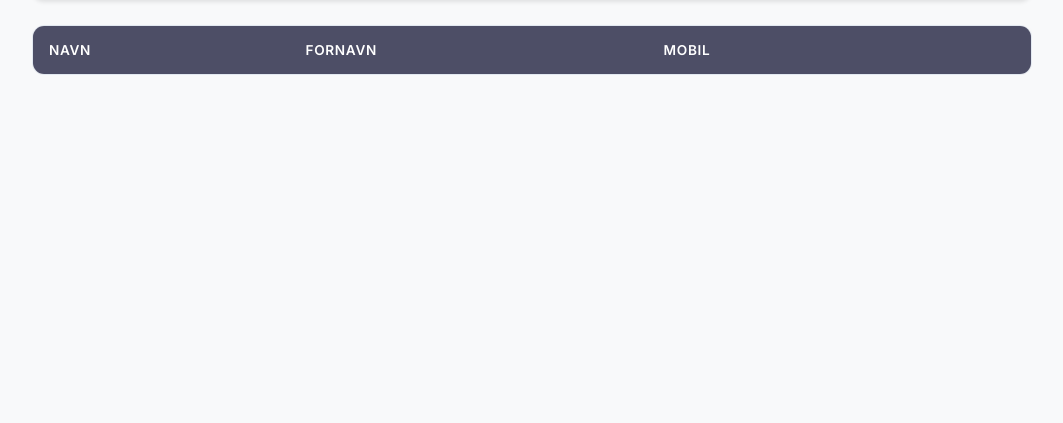
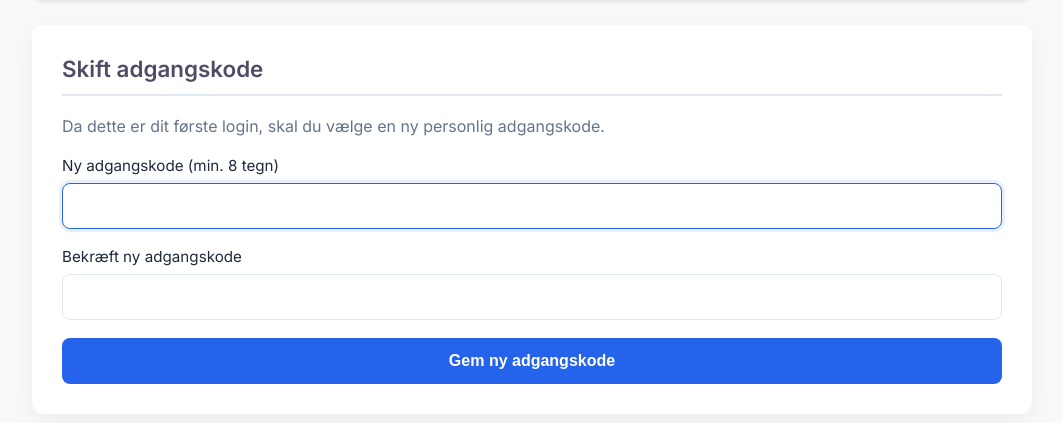
Before and after one commit to LasseHSchmidt/SMSTools, a PHP site: page /index.php?cmd=changepassword in a window 1280 px wide. Shown: the part 213-636 px from the top of the page, without its empty margins (108-1171 px from the left). Run offline with PHP 8.4, Linux system fonts and the light colour scheme; the visitor is signed in with stand-in values (Sample User, id 1); data that the repository does not hold is empty.

Commit message:
Force password change on first login and prevent .env password overwrite

```diff
--- /dev/null
+++ b/changepassword.php
@@ -0,0 +1,75 @@
+<?php
+require_once 'init.php';
+
+if (!$isLoggedIn || !$listid) {
+    header('Location: index.php?cmd=login');
+    exit();
+}
+
+if ($_SERVER['REQUEST_METHOD'] === 'POST' && isset($_POST['change_pw'])) {
+    verify_csrf();
+
+    $newPw     = $_POST['new_password'] ?? '';
+    $confirmPw = $_POST['confirm_password'] ?? '';
+
+    if (strlen($newPw) < 8) {
+        $error = __('pw_err_short');
+    } elseif ($newPw !== $confirmPw) {
+        $error = __('pw_err_mismatch');
+    } else {
+        $mysqli = mysqli_connect($DBhost, $DBuser, $DBpass, $DBName);
+        if (!$mysqli) {
+            die("Connection failed: " . mysqli_connect_error());
+        }
+        mysqli_set_charset($mysqli, "utf8mb4");
+
+        // Verify the new password is not the same as the current default password
+        $stmt = $mysqli->prepare("SELECT Password FROM $TListName WHERE ListId = ? LIMIT 1");
+        $stmt->bind_param("i", $listid);
+        $stmt->execute();
+        $row = $stmt->get_result()->fetch_assoc();
+        $stmt->close();
+
+        if ($row && password_verify($newPw, $row['Password'])) {
+            $error = __('pw_err_same');
+            mysqli_close($mysqli);
+        } else {
+            $hashedPw = password_hash($newPw, PASSWORD_DEFAULT);
+            $upd = $mysqli->prepare("UPDATE $TListName SET Password = ?, MustChangePassword = 0 WHERE ListId = ?");
+            $upd->bind_param("si", $hashedPw, $listid);
+            $upd->execute();
+            $upd->close();
+            mysqli_close($mysqli);
+
+            $_SESSION['must_change_password'] = false;
+            $_SESSION['csrf_token']           = bin2hex(random_bytes(32));
+
+            header("Location: index.php?cmd=receivers&listid=$listid&phone=$fromphone");
+            exit();
+        }
+    }
+}
+?>
+
+<div class="login-container">
+    <h2><?php echo htmlspecialchars(__('pw_change_title'), ENT_QUOTES, 'UTF-8'); ?></h2>
+    <p style="margin-bottom: 20px; color: var(--text-muted);"><?php echo htmlspecialchars(__('pw_change_notice'), ENT_QUOTES, 'UTF-8'); ?></p>
+
+    <?php if (isset($error)): ?>
+        <div class="error-msg"><?php echo htmlspecialchars($error, ENT_QUOTES, 'UTF-8'); ?></div>
+    <?php endif; ?>
+
+    <form method="post" action="index.php?cmd=changepassword">
+        <?php echo csrf_field(); ?>
+        <div class="form-group">
+            <label for="new_password"><?php echo htmlspecialchars(__('pw_new'), ENT_QUOTES, 'UTF-8'); ?></label>
+            <input type="password" name="new_password" id="new_password" autocomplete="new-password" minlength="8" required autofocus />
+        </div>
+        <div class="form-group">
+            <label for="confirm_password"><?php echo htmlspecialchars(__('pw_confirm'), ENT_QUOTES, 'UTF-8'); ?></label>
+            <input type="password" name="confirm_password" id="confirm_password" autocomplete="new-password" minlength="8" required />
+        </div>
+
+        <button type="submit" name="change_pw" class="login-btn"><?php echo htmlspecialchars(__('pw_btn_save'), ENT_QUOTES, 'UTF-8'); ?></button>
+    </form>
+</div>
--- a/index.php
+++ b/index.php
@@ -44,12 +44,14 @@
         <nav id="topmenu">
             <ul>
                 <?php
-                    // Show navigation links only when logged in
+                    // I <nav id="topmenu"> i index.php:
                     if (isset($_SESSION['logged_in']) && $_SESSION['logged_in'] === true) {
-                        echo "<li><a href='index.php?cmd=receivers&listid={$safe_listid}&phone={$safe_phone}' class='menu'>" . htmlspecialchars(__('nav_receivers'), ENT_QUOTES, 'UTF-8') . "</a></li>";
-                        echo "<li><a href='index.php?cmd=receiverforminsert&listid={$safe_listid}&phone={$safe_phone}' class='menu'>" . htmlspecialchars(__('nav_new_receiver'), ENT_QUOTES, 'UTF-8') . "</a></li>";
-                        echo "<li><a href='index.php?cmd=sms2allform&listid={$safe_listid}&phone={$safe_phone}' class='menu'>" . htmlspecialchars(__('nav_send_sms'), ENT_QUOTES, 'UTF-8') . "</a></li>";
-                        echo "<li><a href='index.php?cmd=smsstatus&listid={$safe_listid}&phone={$safe_phone}' class='menu'>" . htmlspecialchars(__('nav_sms_log'), ENT_QUOTES, 'UTF-8') . "</a></li>";
+                        if (empty($_SESSION['must_change_password'])) {
+                            echo "<li><a href='index.php?cmd=receivers&listid=" . htmlspecialchars((string)$listid, ENT_QUOTES, 'UTF-8') . "&phone=" . htmlspecialchars((string)$fromphone, ENT_QUOTES, 'UTF-8') . "' class='menu'>" . htmlspecialchars(__('nav_receivers'), ENT_QUOTES, 'UTF-8') . "</a></li>";
+                            echo "<li><a href='index.php?cmd=receiverforminsert&listid=" . htmlspecialchars((string)$listid, ENT_QUOTES, 'UTF-8') . "&phone=" . htmlspecialchars((string)$fromphone, ENT_QUOTES, 'UTF-8') . "' class='menu'>" . htmlspecialchars(__('nav_new_receiver'), ENT_QUOTES, 'UTF-8') . "</a></li>";
+                            echo "<li><a href='index.php?cmd=sms2allform&listid=" . htmlspecialchars((string)$listid, ENT_QUOTES, 'UTF-8') . "&phone=" . htmlspecialchars((string)$fromphone, ENT_QUOTES, 'UTF-8') . "' class='menu'>" . htmlspecialchars(__('nav_send_sms'), ENT_QUOTES, 'UTF-8') . "</a></li>";
+                            echo "<li><a href='index.php?cmd=smsstatus&listid=" . htmlspecialchars((string)$listid, ENT_QUOTES, 'UTF-8') . "&phone=" . htmlspecialchars((string)$fromphone, ENT_QUOTES, 'UTF-8') . "' class='menu'>" . htmlspecialchars(__('nav_sms_log'), ENT_QUOTES, 'UTF-8') . "</a></li>";
+                        }
                         echo "<li class='logout'><a href='logoff.php'>" . htmlspecialchars(__('nav_logout'), ENT_QUOTES, 'UTF-8') . "</a></li>";
                     }
 
@@ -70,6 +72,7 @@
                     <?php
                         $routes = [
                             'login'              => 'login.php',
+                            'changepassword'     => 'changepassword.php',
                             'receivers'          => 'receivers2.php',
                             'receiverformupdate' => 'receiverformupdate2.php',
                             'receiverforminsert' => 'receiverforminsert2.php',
--- a/init.php
+++ b/init.php
@@ -32,6 +32,9 @@ $isLoggedIn = isset($_SESSION['logged_in']) && $_SESSION['logged_in'] === true;
 // Redirect to login page if not authenticated
 if (!$isLoggedIn && $cmd !== 'login') {
     $cmd = "login";
+} elseif ($isLoggedIn && !empty($_SESSION['must_change_password'])) {
+    // Force password change before allowing access to any other page
+    $cmd = "changepassword";
 }
 
 // Retrieve IDs from session
--- a/lang.php
+++ b/lang.php
@@ -26,6 +26,16 @@ $translations = [
         'login_password'    => 'Adgangskode',
         'login_btn'         => 'Log ind',
         'login_error'       => 'Ugyldigt brugernavn eller adgangskode.',
+
+        // Change Password
+        'pw_change_title'   => 'Skift adgangskode',
+        'pw_change_notice'  => 'Da dette er dit første login, skal du vælge en ny personlig adgangskode.',
+        'pw_new'            => 'Ny adgangskode (min. 8 tegn)',
+        'pw_confirm'        => 'Bekræft ny adgangskode',
+        'pw_btn_save'       => 'Gem ny adgangskode',
+        'pw_err_short'      => 'Adgangskoden skal være på mindst 8 tegn.',
+        'pw_err_mismatch'   => 'De to adgangskoder er ikke ens.',
+        'pw_err_same'       => 'Den nye adgangskode må ikke være den samme som standardadgangskoden.',
 
         // Receivers list
         'col_name'          => 'Navn',
@@ -80,6 +90,16 @@ $translations = [
         'login_btn'         => 'Log in',
         'login_error'       => 'Invalid username or password.',
 
+        // Change Password
+        'pw_change_title'   => 'Change Password',
+        'pw_change_notice'  => 'Since this is your first login, you must choose a new personal password.',
+        'pw_new'            => 'New Password (min. 8 characters)',
+        'pw_confirm'        => 'Confirm New Password',
+        'pw_btn_save'       => 'Save New Password',
+        'pw_err_short'      => 'Password must be at least 8 characters long.',
+        'pw_err_mismatch'   => 'The two passwords do not match.',
+        'pw_err_same'       => 'The new password cannot be the same as the default password.',
+
         // Receivers list
         'col_name'          => 'Full Name',
         'col_firstname'     => 'First Name',
```
Also changed, not shown: db_init.php (+23 -26 lines), login.php (+16 -10 lines). Lines whose indentation alone changed are shown as unchanged.
